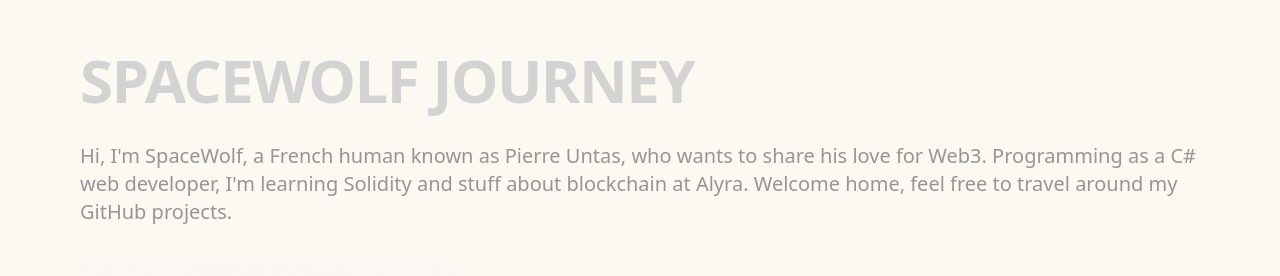
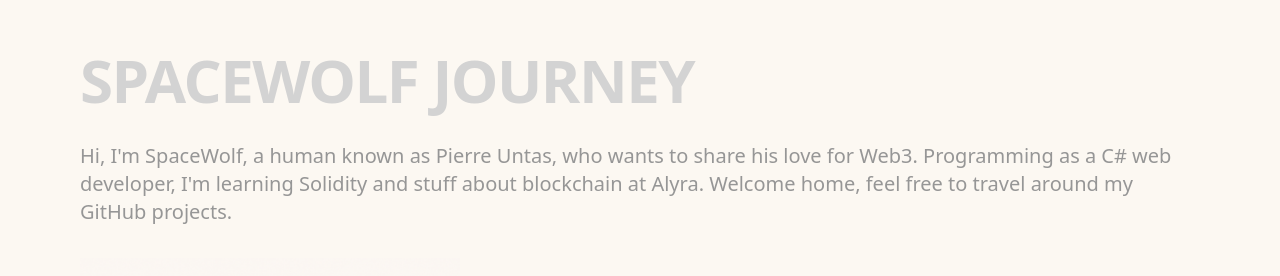
Before and after one commit to PierreUntas/SpaceWolf, a Next.js app: page / in a window 1280 px wide. Shown: the part 114-390 px from the top of the page. Built offline with nearby package versions, Linux system fonts and the light colour scheme.

Commit message:
update text

```diff
--- a/app/page.tsx
+++ b/app/page.tsx
@@ -17,7 +17,7 @@
           SPACEWOLF JOURNEY
         </h1>
         <p className="text-lg sm:text-xl text-center sm:text-left">
-          Hi, I&apos;m SpaceWolf, a French human known as Pierre Untas, who wants to share his love for Web3. Programming as a C# web developer, I&apos;m learning Solidity and stuff about blockchain at Alyra. Welcome home, feel free to travel around my GitHub projects.
+          Hi, I&apos;m SpaceWolf, a human known as Pierre Untas, who wants to share his love for Web3. Programming as a C# web developer, I&apos;m learning Solidity and stuff about blockchain at Alyra. Welcome home, feel free to travel around my GitHub projects.
         </p>
         <Image
           className=""
```
